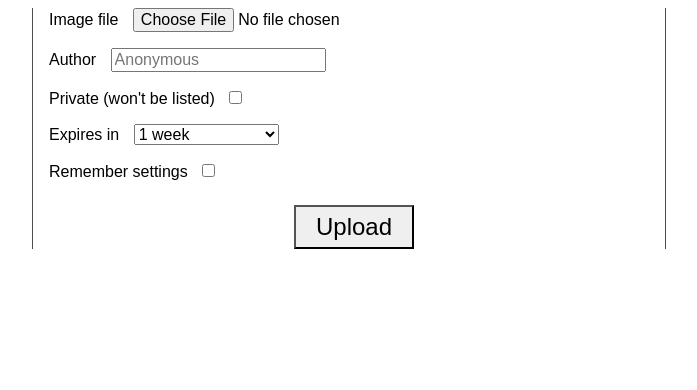
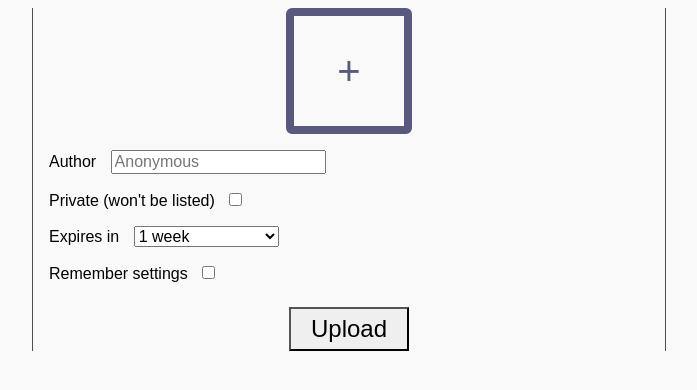
Before and after one commit to romuald/pymgur, a Python web app: template pycasso/templates/index.html in a window 1280 px wide. Shown: the top 390 px of the page, without its empty margins (291-988 px from the left). Run offline with Jinja, Linux system fonts and the light colour scheme; the template is opened without the code that fills it, so the values that code supplies are empty.

Commit message:
i suck at design: upload image

```diff
--- a/pycasso/static/home.js
+++ b/pycasso/static/home.js
@@ -10,6 +10,23 @@ function HomeLoaded() {
 			loader.style.width = ((++loaded / imgs.length) * 100) + '%';
 		};
 	}
+	var upicon =  document.querySelector("#imageup");
+	var upinput = document.querySelector("#image-up");
+
+	upinput.addEventListener("change", function() {
+		var reader = new FileReader();
+		reader.onload = function() {
+			upicon.setAttribute("style", "background-image: url(" +  this.result + ")");
+		}
+		reader.readAsDataURL(this.files[0]);
+	})
+
+
+	upicon.addEventListener("click", function(ev) {
+		ev.preventDefault();
+		upinput.click();
+	})
+	upinput.parentNode.style.display = "none";
 }
 
 if ( document.readyState === "loading" ) {
--- a/pycasso/static/main.css
+++ b/pycasso/static/main.css
@@ -1,5 +1,6 @@
 body {
 	font-family: sans-serif;
+	background-color: #f9f9f9;
 }
 
 form {
@@ -35,7 +36,23 @@ form div:last-child {
 input[type="submit"] {
 	font-size: 24px;
 	padding: 6px 20px;
+	margin-left: 0;
 	-webkit-appearance: none;
+}
+
+#imageup {
+	width: 110px;
+	border: 8px solid #595980;
+	height: 110px;
+	margin: 0 auto 0 auto;
+	color: #595980;
+	font-size: 40px;
+	position: relative;
+	background-size: contain;
+	background-repeat: no-repeat;
+	background-position: center;
+	cursor: pointer;
+	border-radius: 6px;
 }
 
 #latest {
--- a/pycasso/templates/index.html
+++ b/pycasso/templates/index.html
@@ -12,6 +12,7 @@
 			<label for="image-up">Image file</label>
 			<input id="image-up" type="file" name="i">
 		</div>
+		<div id="imageup"><span class="center-area"><span class="centered">+</span></span></div>
 		<div>
 			<label for="author">Author</label>
 			<input type="text" id="author" name="author" value="" placeholder="Anonymous">
```
